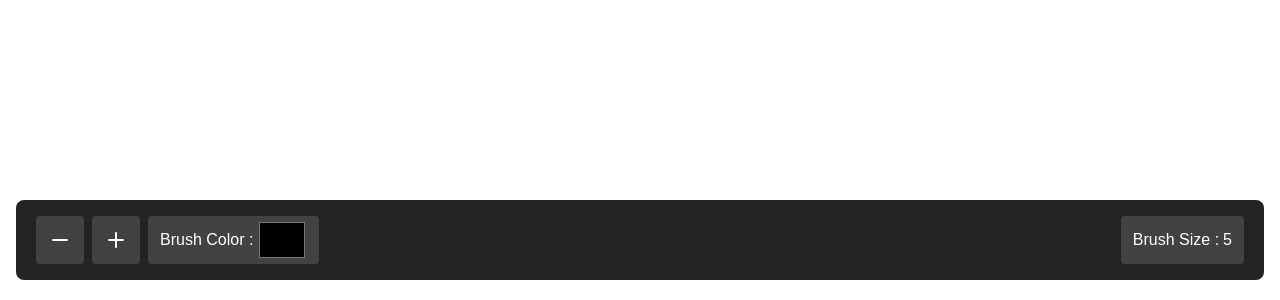
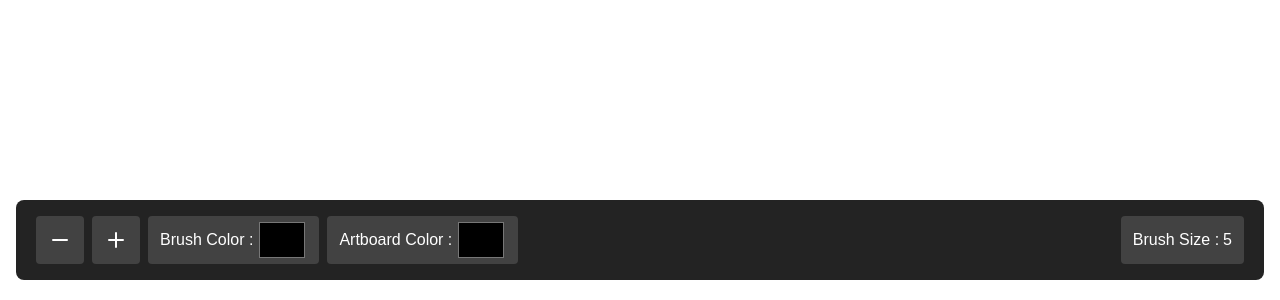
Before and after one commit to himangshum17/drawing-app, a plain HTML site: page index.html in a window 1280 px wide. Shown: the part 504-804 px from the top of the page. Drawn offline with Linux system fonts and the light colour scheme.

Commit message:
added artboard color

```diff
--- a/app.css
+++ b/app.css
@@ -1,11 +1,14 @@
 body{margin: 0;overflow: hidden;font-family: sans-serif;}
 *,*::after,*::before{box-sizing: border-box;}
 .container{max-width: 1280px;margin: auto;padding: 0 16px;}
+/* artboard */
+#artboard{position: absolute;top: 0;left: 0;z-index: -1;}
+/* artboard */
 /* toolbar */
 #toolbar{position: fixed;width: 100%;bottom: 16px;z-index: 9;}
 #toolbar .toolbar-inner{display: flex;background-color: #232323;padding: 16px;border-radius: 8px;justify-content: center;align-items: center;}
 #toolbar .toolbar-inner > *{background: #424242;border: none;border-radius: 4px;padding: 4px;min-width: 48px;height: 48px;font-size: 16px;color: #ffffff;margin: 0 4px;display: flex;align-items: center;justify-content: center;cursor: pointer;}
-#toolbar .toolbar-inner input{padding: 0;margin-left: 4px;padding: 0;margin-left: 4px;height: 44px;background-color: transparent;border: none;}
+#toolbar .toolbar-inner input{padding: 0;margin-left: 4px;height: 44px;background-color: transparent;border: none;}
 #toolbar .toolbar-inner *:focus{outline: none;}
 #toolbar .toolbar-inner * svg{stroke: #ffffff;}
 #toolbar .toolbar-inner > *:last-child{margin-left: auto;}
--- a/app.js
+++ b/app.js
@@ -1,36 +1,47 @@
-const canvas = document.querySelector("canvas");
-const ctx = canvas.getContext("2d");
+const drawingCanvas = document.getElementById("drawing-canvas");
+const artBoard = document.getElementById("artboard");
+const ctx = drawingCanvas.getContext("2d");
+const ctxOne = artboard.getContext("2d");
 const increaseBtn = document.getElementById("increase");
 const decreaseBtn = document.getElementById("decrease");
 const brushSize = document.getElementById("brushsize");
 const brushColor = document.getElementById("brushcolor");
+const artboardColor = document.getElementById("artboardcolor");
 
 let lineWidth = 5;
 let drawIng = false;
 let strokeColor = "black";
-let bgColor = "white";
+let artBoardcolor = "white";
 
 // resizing canvas
  function resize() {
-     canvas.width = window.innerWidth;
-     canvas.height = window.innerHeight;
-     ctx.fillStyle = bgColor;
-     ctx.fillRect(0, 0, canvas.width, canvas.height);
+    drawingCanvas.width = window.innerWidth ;
+    drawingCanvas.height = window.innerHeight;
+    artboard.width = window.innerWidth;
+    artboard.height = window.innerHeight;
+    canvasArtboard();
  }
 resize();
+
 window.addEventListener("resize", resize);
 
+// canvas artboard
+function canvasArtboard() {
+    ctxOne.fillStyle = artBoardcolor;
+    ctxOne.fillRect(0, 0, artboard.width, artboard.height);
+}
+
 // event listners
-canvas.addEventListener("mousedown", () => {
+drawingCanvas.addEventListener("mousedown", () => {
     drawIng = true;
 });
 
-canvas.addEventListener("mouseup", () => {
+drawingCanvas.addEventListener("mouseup", () => {
     drawIng = false;
     ctx.beginPath();
 });
 
-canvas.addEventListener("mousemove", (e) => {
+drawingCanvas.addEventListener("mousemove", (e) => {
    if(drawIng === true){
       const x = e.offsetX;
       const y = e.offsetY;
@@ -60,6 +71,11 @@ brushColor.addEventListener("change", (e)=>{
     strokeColor = e.target.value;
 });
 
+artboardColor.addEventListener("change", (e)=>{
+    artBoardcolor = e.target.value;
+    canvasArtboard();
+});
+
 //  drawing line
 function drawline (x,y) {
     ctx.lineCap = "round";
--- a/index.html
+++ b/index.html
@@ -8,7 +8,8 @@
 </head>
 <body>
     <!-- canvas -->
-    <canvas></canvas>
+    <canvas id="drawing-canvas"></canvas>
+    <canvas id="artboard"></canvas>
     <!-- canvas -->
     <!-- toolbar -->
     <section id="toolbar">
@@ -21,6 +22,7 @@
                     <svg xmlns="http://www.w3.org/2000/svg" width="24" height="24" fill="none" stroke="currentColor" stroke-width="2" stroke-linecap="round" stroke-linejoin="round" class="feather feather-plus"><path d="M12 5v14M5 12h14"/></svg>
                 </button>
                 <span>Brush Color : <input type="color" id="brushcolor" /></span>
+                <span>Artboard Color : <input type="color" id="artboardcolor" /></span>
                 <span>Brush Size : <span id="brushsize">5</span></span>
             </div>
         </div>
```
